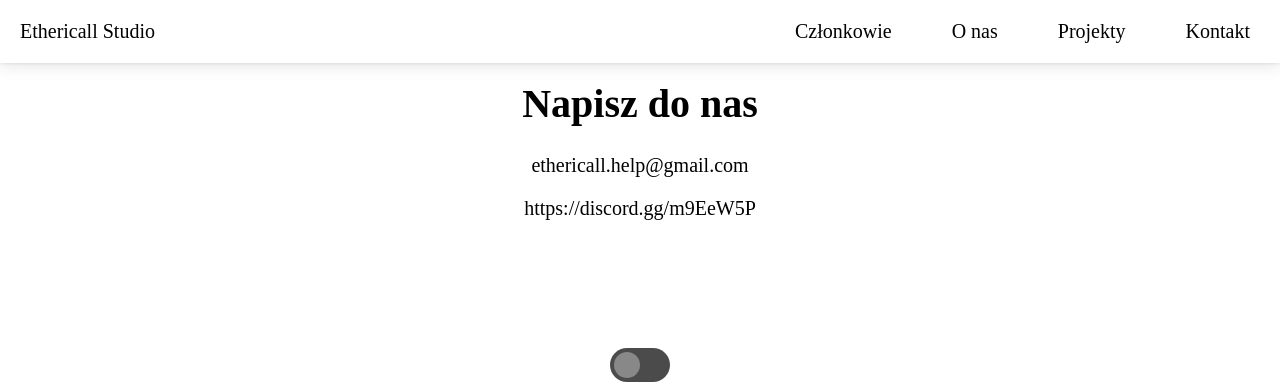
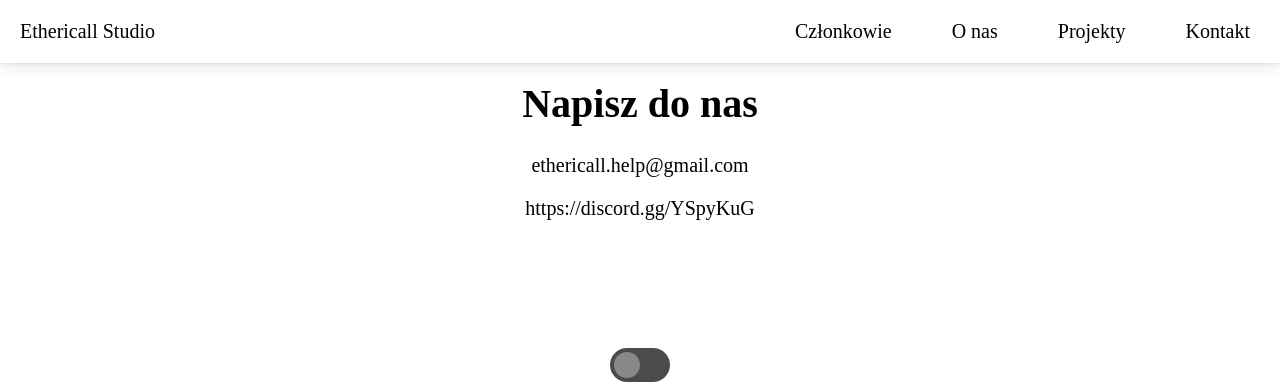
Before and after one commit to Ethericall-Studio/ethericall-studio.github.io, a Jekyll site: the page built from contact-pl.md, in a window 1280 px wide. Shown: the top 386 px of the page. Built offline with Jekyll 4.4.1, drawn with Linux system fonts in a browser that asks for light colours; some web fonts are replaced; our own code applies the rules of GitHub Pages for plain Markdown files; some of the changed lines change nothing that is shown.

Commit message:
Changed discord link in config

```diff
--- a/_config.yml
+++ b/_config.yml
@@ -15,7 +15,7 @@ version: "v1.1.1"
 description: "Ethericall official website"
 
 # Discord server invite
-discord: "https://discord.gg/m9EeW5P"
+discord: "https://discord.gg/YSpyKuG"
 # Theme of Discord widget
 discord-theme: "dark"
 # Discord support server ID
```
